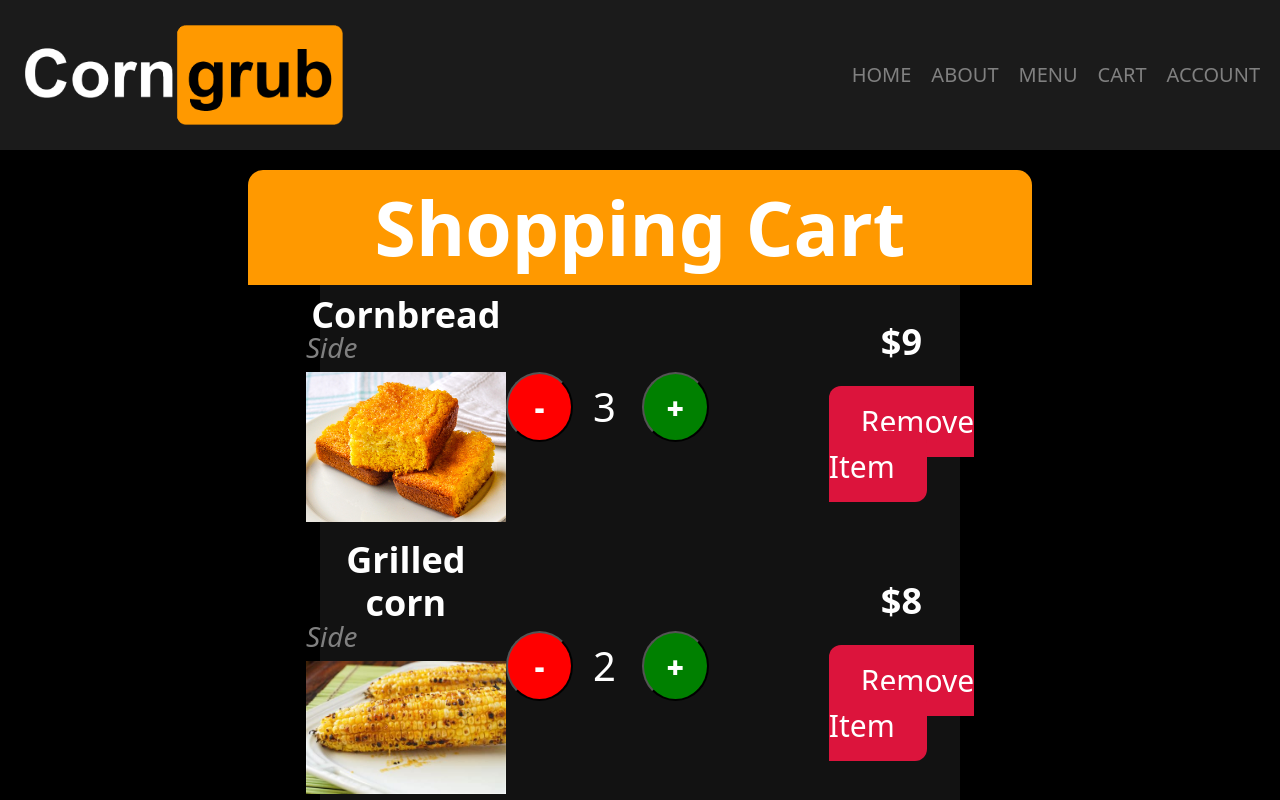
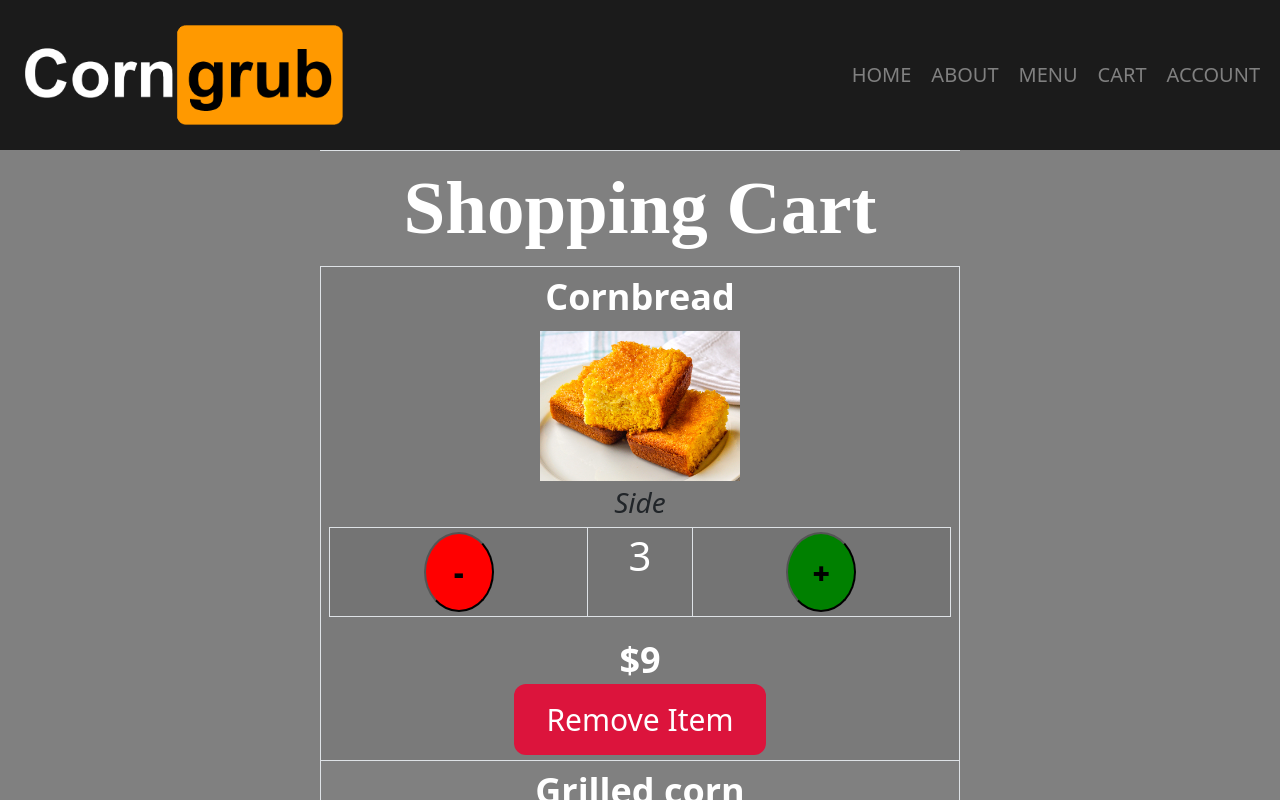
Before and after one commit to jaksonhensley/CSCI4300-FinalProject, a React (Create React App) app in the folder client/: page /cart in a window 1280 px wide. Shown: the top 800 px of the page. Built offline with nearby package versions, Linux system fonts and the light colour scheme.

Commit message:
Reverted Cart.css and Cart.js

```diff
--- a/client/src/pages/cart/Cart.css
+++ b/client/src/pages/cart/Cart.css
@@ -2,7 +2,7 @@
   height: 100%;
   width: 100%;
   margin: auto;
-  background-color: black;
+  background-color: gray;
   display: flex;
   justify-content: center;
   flex-direction: column;
@@ -13,14 +13,11 @@
   justify-content: center;
   width: 50%;
   margin: auto;
-  background: rgb(18, 18, 18);
-  border-radius: 15px;
-  margin-top: 20px;
 }
 
 .cell {
-  text-align: left;
-  margin-left: 50px;
+  text-align: center;
+  margin: auto;
 }
 
 .about {
@@ -40,69 +37,30 @@
 
 .cart-heading {
   font-size: 75px;
+  font-family: ‘Open Sans’;
   font-weight: 700;
   color: white;
-  background: #ff9900;
-  border-radius: 15px 15px 0 0;
-}
-
-.cart-item-container {
-  display: flex;
-  flex-direction: row;
-}
-
-.item-info-container {
-  display: flex;
-  flex-direction: column;
 }
 
 .item-title {
   font-weight: bold;
   font-size: 36px;
-  margin-bottom: -5px;
 }
 
 .item-type {
   font-style: italic;
-  color: gray;
-}
-
-.cart-img {
-  display: inline;
-  align-self: left;
-  width: 200px;
-  height: auto;
-}
-
-.item-btn-container {
-  display: flex;
-  flex-direction: row;
-  margin: auto 50px auto auto;
-}
-
-.qty-container {
-  display: flex;
-  flex-direction: row;
-  margin-left: auto;
-  margin-right: 120px;
-}
-
-.cost-container {
-  display: flex;
-  flex-direction: column;
-  align-items: center;
 }
 
 .item-btn {
   width: 70px;
-	height: 70px;
+	height: 80px;
 	border-radius: 50%;
 	justify-content: center;
 	align-items: center;
 	font-size: 30px;
 	font-family: 'Open Sans';
 	font-weight: 900;
-	color: white;
+	color: black;
 	cursor: pointer;
 }
 
@@ -113,17 +71,14 @@
 
 .item-btn-red {
   background-color: red;
-  margin: auto;
 }
 
 .item-btn-green {
   background-color: green;
-  margin: auto;
 }
 
 .item-btn-grey {
   background-color: grey;
-  margin: auto;
 }
 
 .item-btn-grey:hover {
@@ -135,25 +90,17 @@
 	display: flex;
 	justify-content: space-between;
 	align-items: center;
-  color: white;
-  margin: auto 20px;
-}
-
-.total-cost {
-  color: white;
-  font-weight: bold;
-  font-size: 36px;
 }
 
 .remove-btn-container {
-	margin: 30px 0px 10px auto;
+	margin-top: 10px;
+  margin-bottom: 10px;
 }
 
 .confirm-order-container {
   display: flex;
   justify-content: center;
   margin-bottom: 50px;
-  margin-top: 20px;
 }
 
 .confirm-order {
--- a/client/src/pages/cart/Cart.js
+++ b/client/src/pages/cart/Cart.js
@@ -36,37 +36,39 @@ const Cart = ({items, cart}) => {
     return (
       <tr key={item.id}>
         <td className="cell">
-          <div className="cart-item-container">
-          <div className="item-info-container">
           <h1 className="item-title">{item.itemName}</h1>
+          <img className="item-img" src={item.imgSrc} alt=""/>
           <h3 className="item-type">{item.itemType}</h3>
-          <img className="cart-img" src={item.imgSrc} alt=""/>
-          </div>
-          <div className="item-btn-container">
-          <div className="qty-container">
+            <Table striped bordered hover size="sm">
+              <tbody>
+                <tr>
+                  <td>
                     <button
                       onClick={() => changeCartItemCounter(cartItem, -1)}
                       className={cartItem.counter === 1 ? "item-btn item-btn-grey" : "item-btn item-btn-red"}>
                       -
                     </button>
-            <h1 className="counter">
+                  </td>
+                  <td>
+                    <h1 className="text-center">
                       {cartItem.counter}
                     </h1>
+                  </td>
+                  <td>
                     <button
                       onClick={() => changeCartItemCounter(cartItem, 1)}
                       className={cartItem.counter === 9 ? "item-btn item-btn-grey" : "item-btn item-btn-green"}>
                       +
                     </button>
-            </div>
-            <div className="cost-container">
-            <span className="total-cost">${totalCost}</span>
+                  </td>
+                </tr>
+              </tbody>
+            </Table>
+          <span className="item-title">${totalCost}</span>
           <div className="remove-btn-container">
             <span className="button-primary button-primary-red">
               Remove Item
             </span>
-            </div>
-          </div>
-          </div>
           </div>
         </td>
       </tr>
@@ -77,7 +79,7 @@ const Cart = ({items, cart}) => {
     <div className="cart-page-body">
     <div className="cart-container">
       <div className="cart-table-container">
-        <Table borderless>
+        <Table striped bordered hover>
           <thead>
             <th className="text-center cart-heading">Shopping Cart</th>
           </thead>
```
Also changed, not shown: 13 other files (tests, documents, lock files or other folders). Lines whose indentation alone changed are shown as unchanged.
